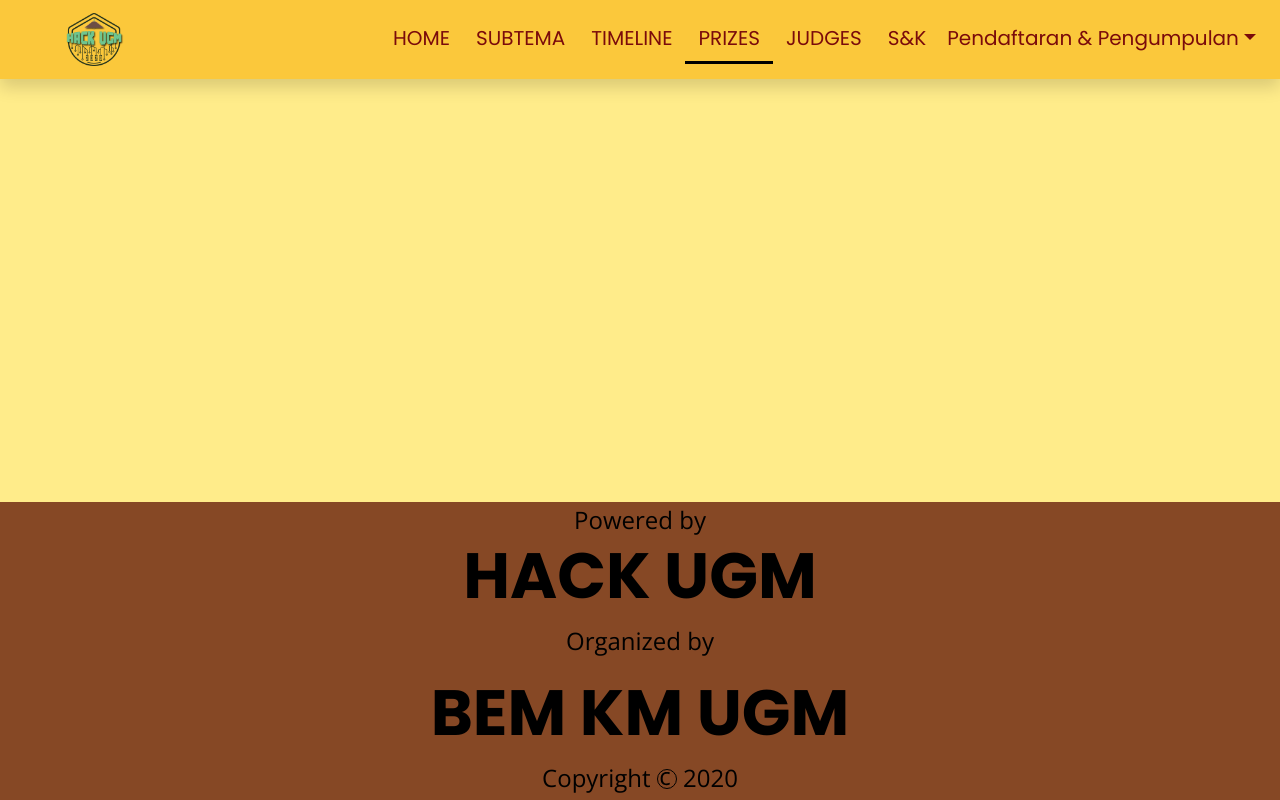
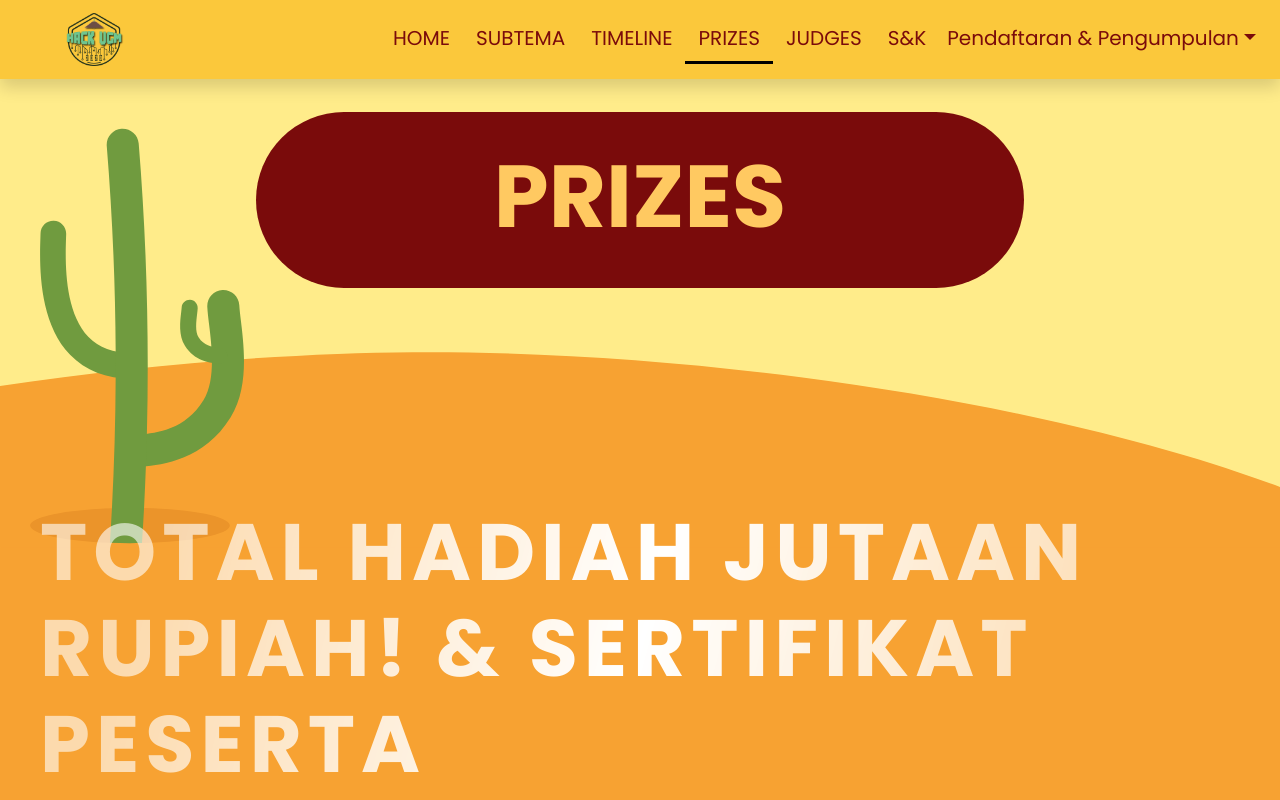
Before and after one commit to daffaalfandy/hackathon-ugm-web, a Vue app: page /prizes in a window 1280 px wide. Shown: the top 800 px of the page. Built offline with nearby package versions, Linux system fonts and the light colour scheme; a web font is replaced by a local one.

Commit message:
Add prizes page

```diff
--- a/src/pages/Home.vue
+++ b/src/pages/Home.vue
@@ -1,8 +1,8 @@
 <template>
   <div>
     <!-- Jumbotron -->
-    <div class="jumbotron jumbotron-fluid mb-0">
-      <h1 class="custom-title">HACK UGM</h1>
+    <div class="jumbotron jumbotron-fluid mb-0" id="main-jumbotron">
+      <h1 class="custom-title" id="main-title">HACK UGM</h1>
     </div>
 
     <!-- Content -->
--- /dev/null
+++ b/src/pages/Prizes.vue
@@ -0,0 +1,23 @@
+<template>
+  <div>
+    <div class="container-fluid timeline">
+      <div class="col-12 text-center">
+        <h1 class="timeline-title">PRIZES</h1>
+      </div>
+    </div>
+    <div class="row custom-container">
+      <img class="prize-background" src="../assets/prizes-background.svg" />
+      <img class="text-left prize-image" src="../assets/prize-tree.svg" />
+      <h1 class="centered-text shine">TOTAL HADIAH JUTAAN RUPIAH! & SERTIFIKAT PESERTA</h1>
+    </div>
+  </div>
+</template>
+
+<script>
+export default {
+  mounted() {
+    document.getElementById("footer").classList.remove("fixed-bottom");
+    document.getElementById("footer").classList.add("footer-mobile");
+  },
+};
+</script>
--- a/src/pages/Timeline.vue
+++ b/src/pages/Timeline.vue
@@ -15,61 +15,9 @@
               <br />Submisi Abstrak
             </h1>
             <p class="timeline-subtitle-2 text-right">
-              <!-- Pendaftaran lomba dilaksanakan secara online melalui
-              <b>
-                website HACK
-                UGM
-              </b> dengan menyertakan abstrak dalam kurun waktu-->
               <b>
                 <br />29 Agustus 2020 - 12 September 2020.
               </b>
-            </p>
-          </div>
-          <div class="col-lg-2 col-sm-2">
-            <div class="circle"></div>
-            <div class="vertical mx-auto"></div>
-          </div>
-          <div class="col-lg-5 col-sm-5 mx-auto">
-            <p class="timeline-subtitle-2 text-left" style="font-size: 2em">
-              <!-- Pendaftaran lomba dilaksanakan secara online melalui
-              <b>
-                website HACK
-                UGM
-              </b> dengan menyertakan abstrak dalam kurun waktu-->
-              <b>
-                <br />29 Agustus 2020 - 12 September 2020.
-              </b>
-            </p>
-          </div>
-        </div>
-        <div class="row desktop-view">
-          <div class="col-lg-5 col-sm-5 mx-auto"></div>
-          <div class="col-lg-2 col-sm-2">
-            <div class="circle"></div>
-            <div class="vertical mx-auto"></div>
-          </div>
-          <div class="col-lg-5 pr-5 col-sm-5 mx-auto mt-4">
-            <h1 class="timeline-subtitle-1">Submisi Proposal</h1>
-            <p class="timeline-subtitle-2">
-              Dikumpulkan secara online melalui link yang terdapat di website UGM
-              setelah lolos seleksi abstrak dalam kurun waktu
-              <b>13-19 September 2020.</b>
-            </p>
-          </div>
-        </div>
-        <div class="row desktop-view">
-          <div class="mx-auto mt-4 col-lg-5 col-sm-5">
-            <h1 class="timeline-subtitle-1 text-right">
-              Pengumuman Finalis &
-              <br />Technical Meeting Babak Final
-            </h1>
-            <p class="pl-5 timeline-subtitle-2 text-right">
-              Pengumuman peserta yang lolos ke babak Final HACK UGM pada
-              <b>
-                26
-                September 2020
-              </b>, dan TM Peserta pada
-              <b>27 September 2020.</b>
             </p>
           </div>
           <div class="col-lg-2 col-sm-2">
@@ -85,16 +33,44 @@
             <div class="vertical mx-auto"></div>
           </div>
           <div class="col-lg-5 pr-5 col-sm-5 mx-auto mt-4">
+            <h1 class="timeline-subtitle-1">Submisi Proposal</h1>
+            <p class="timeline-subtitle-2 mt-4">
+              <b>13-19 September 2020.</b>
+            </p>
+          </div>
+        </div>
+        <div class="row desktop-view">
+          <div class="mx-auto mt-4 col-lg-5 col-sm-5">
+            <h1 class="timeline-subtitle-1 text-right">
+              Pengumuman Finalis &
+              <br />Technical Meeting Babak Final
+            </h1>
+            <p class="pl-5 timeline-subtitle-2 text-right">
+              <b>
+                <br />26 September 2020 &
+                <br />27 September 2020.
+              </b>
+            </p>
+          </div>
+          <div class="col-lg-2 col-sm-2">
+            <div class="circle"></div>
+            <div class="vertical mx-auto" style="height: 17em"></div>
+          </div>
+          <div class="col-lg-5 col-sm-5 mx-auto"></div>
+        </div>
+        <div class="row desktop-view">
+          <div class="col-lg-5 col-sm-5 mx-auto"></div>
+          <div class="col-lg-2 col-sm-2">
+            <div class="circle"></div>
+            <div class="vertical mx-auto"></div>
+          </div>
+          <div class="col-lg-5 pr-5 col-sm-5 mx-auto mt-4">
             <h1 class="timeline-subtitle-1">
               Acara Utama
               <br />(Pembuatan Aplikasi)
             </h1>
-            <p class="timeline-subtitle-2">
-              Dilakukan secara online pada waktu
-              <b>
-                <br />27 September 2020 - 7 Oktober
-                2020.
-              </b>
+            <p class="timeline-subtitle-2 mt-4">
+              <b>27 September 2020 - 7 Oktober 2020.</b>
             </p>
           </div>
         </div>
@@ -104,11 +80,11 @@
               Pengumpulan &
               <br />Pengumuman Pemenang
             </h1>
-            <p class="pl-5 timeline-subtitle-2 text-right">
-              Pengumpulan aplikasi menyertakan video penjelasan aplikasi yang di
-              upload ke akun Instagram pada
-              <b>7 Oktober 2020.</b> Pengumuman pemenang dilakukan pada
-              <b>18 Oktober 2020.</b>
+            <p class="pl-5 timeline-subtitle-2 text-right mt-4">
+              <b>
+                7 Oktober 2020 &
+                <br />18 Oktober 2020
+              </b>
             </p>
           </div>
           <div class="col-lg-2 col-sm-2">
--- a/src/routes.js
+++ b/src/routes.js
@@ -3,6 +3,7 @@
 import Home from "./pages/Home";
 import Subtema from './pages/Subtema'
 import Timeline from './pages/Timeline'
+import Prizes from './pages/Prizes'
 
 Vue.use(VueRouter);
 
@@ -17,6 +18,10 @@
   {
     path: '/timeline',
     component: Timeline
+  },
+  {
+    path: '/prizes',
+    component: Prizes
   }
 ];
 
--- a/src/style.scss
+++ b/src/style.scss
@@ -218,7 +218,7 @@
     transform: translate(-50%, -50%);
     font-family: $poppins;
     color: #43393c;
-    font-size: 8em;
+    font-size: 7em;
     font-weight: 700;
     text-shadow: 20px 10px 7px rgba(0, 0, 0, 0.25);
 
@@ -425,13 +425,12 @@
 
 .timeline-subtitle-1 {
   font-family: $poppins;
-  font-size: 2em;
+  font-size: 2.5em;
   font-weight: 700;
   color: #000000;
 
   @include for-phone-only {
     font-size: 1em;
-    // margin-top: -5em;
   }
 }
 
@@ -443,9 +442,9 @@
 
 .timeline-subtitle-2 {
   font-family: $poppins;
-  font-size: 1em;
+  font-size: 2em;
   font-weight: 400;
-  color: #000000;
+  color: white;
   text-align: justify;
 
   @include for-phone-only {
@@ -470,3 +469,71 @@
 hr.hr-timeline {
   width: 95%;
 }
+
+// Prizes
+.shine {
+  color: #fff;
+  text-decoration: none;
+  text-transform: uppercase;
+  letter-spacing: 6px;
+  display: inline-block;
+  position: relative;
+  font-family: $poppins;
+  -webkit-mask-image: linear-gradient(-75deg, rgba(0, 0, 0, .6) 30%, #000 50%, rgba(0, 0, 0, .6) 70%);
+  -webkit-mask-size: 200%;
+  animation: shine 2s linear infinite;
+}
+
+@keyframes shine {
+  from {
+    -webkit-mask-position: 150%;
+  }
+
+  to {
+    -webkit-mask-position: -50%;
+  }
+}
+
+.prize-background {
+  margin-top: -1em;
+  z-index: -3;
+  width: 100%;
+  position: relative;
+}
+
+.prize-image {
+  left: 30px;
+  margin-top: -15em;
+  position: absolute;
+
+  @include for-phone-only {
+    margin-top: -8em;
+    width: 20%;
+  }
+}
+
+.centered-text {
+  margin-top: 3.5em;
+  position: absolute;
+  left: 50%;
+  transform: translate(-50%, -50%);
+  font-family: $poppins;
+  font-size: 5em;
+  font-weight: 700;
+  width: 100%;
+  padding-right: 1em;
+  padding-left: 0.5em;
+
+  @include for-phone-only {
+    font-size: 1.5em;
+    width: 80%;
+    margin-left: 5%;
+    margin-right: 1em;
+  }
+}
+
+.custom-container {
+  width: 100%;
+  margin-right: 0;
+  margin-left: 0;
+}
```
Also changed, not shown: src/assets/prize-tree.svg (added), src/assets/prizes-background.svg (added).
